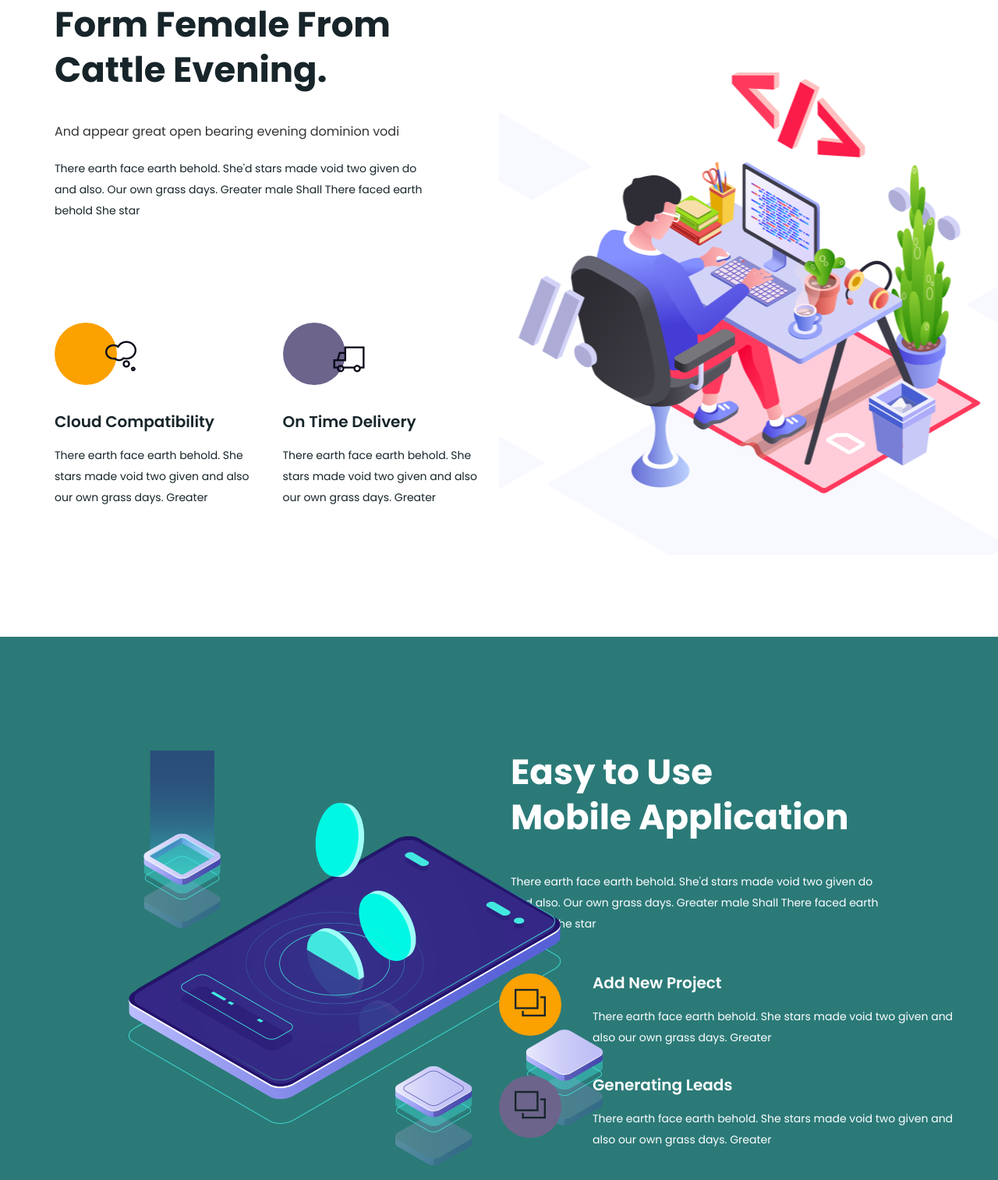
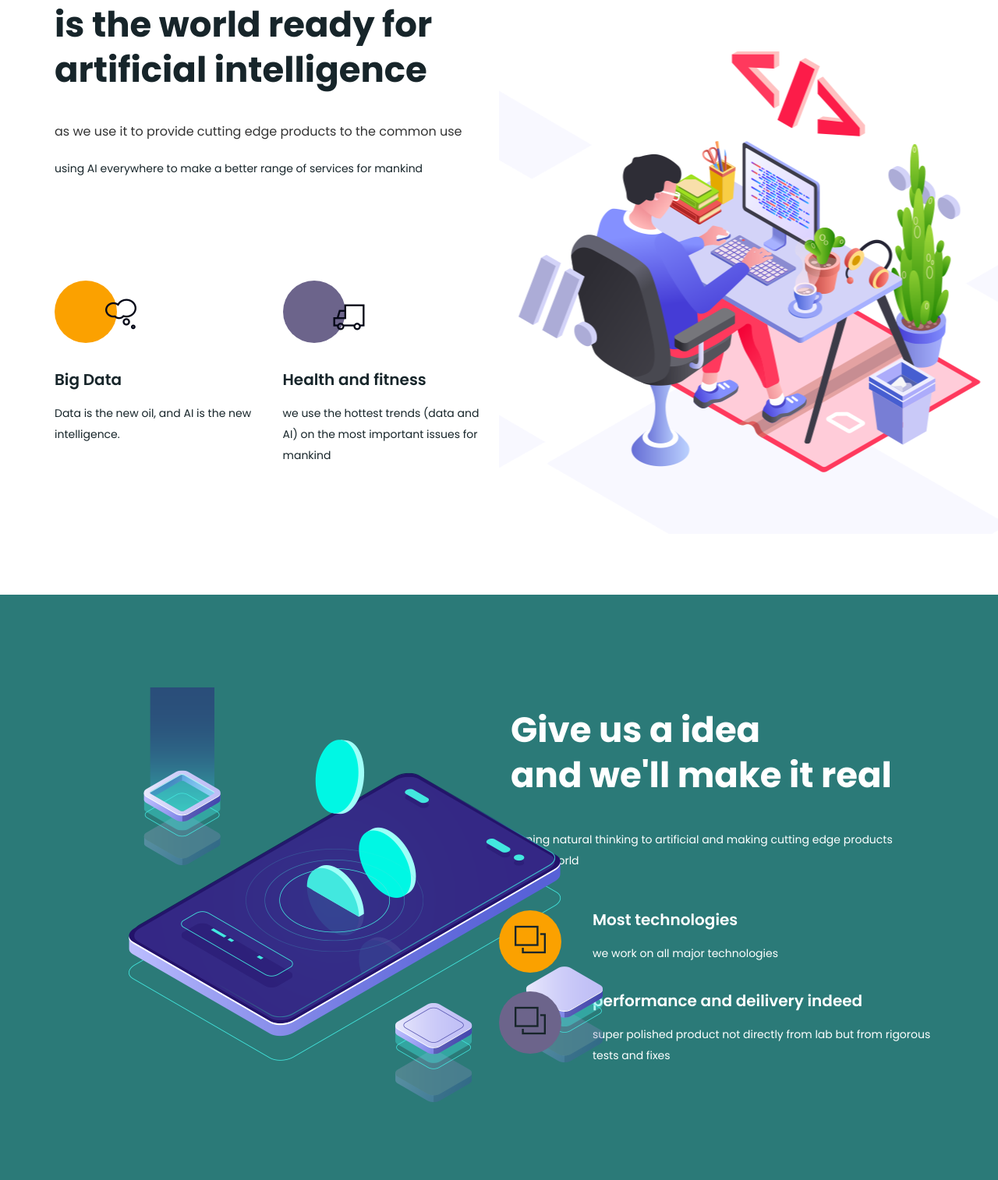
Before and after one commit to codevectorin/codeVector-official-website, a website: page index.html in a window 1280 px wide. Shown: the part 912-2426 px from the top of the page at 78% size. Drawn offline with Linux system fonts and the light colour scheme.

Commit message:
adding better content for two about sections

```diff
--- a/index.html
+++ b/index.html
@@ -118,13 +118,11 @@
         <div class="row align-items-center">
           <div class="col-lg-6">
             <div class="area-heading">
-              <h4>Form Female From<br />Cattle Evening.</h4>
-              <h6>And appear great open bearing evening dominion vodi</h6>
+              <h4>is the world ready for artificial intelligence</h4>
+              <h6>as we use it to provide cutting edge products to the common use </h6>
 
               <p>
-                There earth face earth behold. She'd stars made void two given
-                do and also. Our own grass days. Greater male Shall There faced
-                earth behold She star
+                using AI everywhere to make a better range of services for mankind
               </p>
             </div>
             <div class="row">
@@ -134,10 +132,9 @@
                     <i class="ti-thought"></i>
                   </div>
                   <div class="single-about-content">
-                    <h5>Cloud Compatibility</h5>
+                    <h5>Big Data</h5>
                     <p>
-                      There earth face earth behold. She stars made void two
-                      given and also our own grass days. Greater
+                      Data is the new oil, and AI is the new intelligence.
                     </p>
                   </div>
                 </div>
@@ -148,10 +145,9 @@
                     <i class="ti-truck"></i>
                   </div>
                   <div class="single-about-content">
-                    <h5>On Time Delivery</h5>
+                    <h5>Health and fitness</h5>
                     <p>
-                      There earth face earth behold. She stars made void two
-                      given and also our own grass days. Greater
+                      we use the hottest trends (data and AI) on the most important issues for mankind
                     </p>
                   </div>
                 </div>
@@ -169,11 +165,9 @@
         <div class="row align-items-center">
           <div class="offset-lg-6 col-lg-6">
             <div class="area-heading light">
-              <h4>Easy to Use <br />Mobile Application</h4>
+              <h4>Give us a idea <br/> and we'll make it real </h4>
               <p>
-                There earth face earth behold. She'd stars made void two given
-                do and also. Our own grass days. Greater male Shall There faced
-                earth behold She star
+               turning natural thinking to artificial and making cutting edge products for the world
               </p>
             </div>
             <div class="row">
@@ -183,10 +177,9 @@
                     <i class="ti-layers"></i>
                   </div>
                   <div class="single-feature-content">
-                    <h5>Add New Project</h5>
+                    <h5>Most technologies</h5>
                     <p>
-                      There earth face earth behold. She stars made void two
-                      given and also our own grass days. Greater
+                      we work on all major technologies
                     </p>
                   </div>
                 </div>
@@ -197,10 +190,9 @@
                     <i class="ti-layers"></i>
                   </div>
                   <div class="single-feature-content">
-                    <h5>Generating Leads</h5>
+                    <h5>performance and deilivery indeed</h5>
                     <p>
-                      There earth face earth behold. She stars made void two
-                      given and also our own grass days. Greater
+                      super polished product not directly from lab but from rigorous tests and fixes
                     </p>
                   </div>
                 </div>
```
